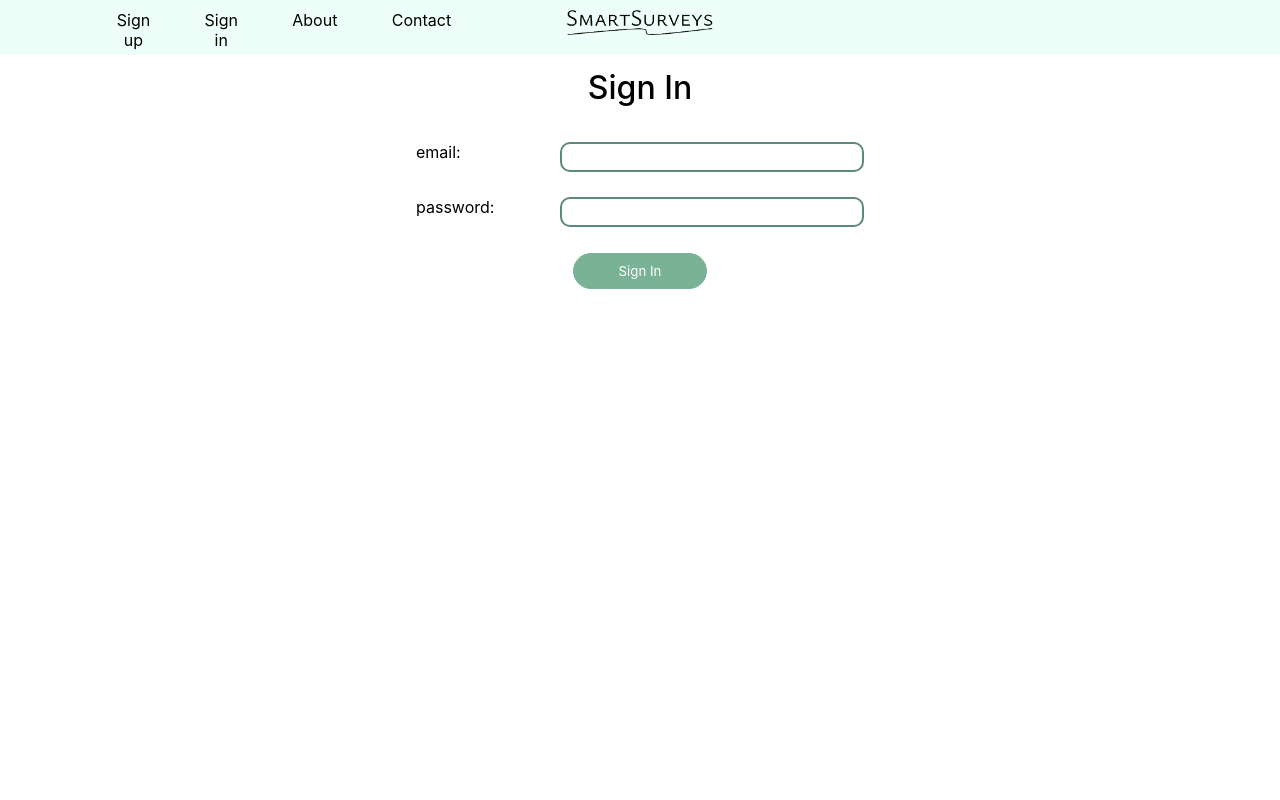
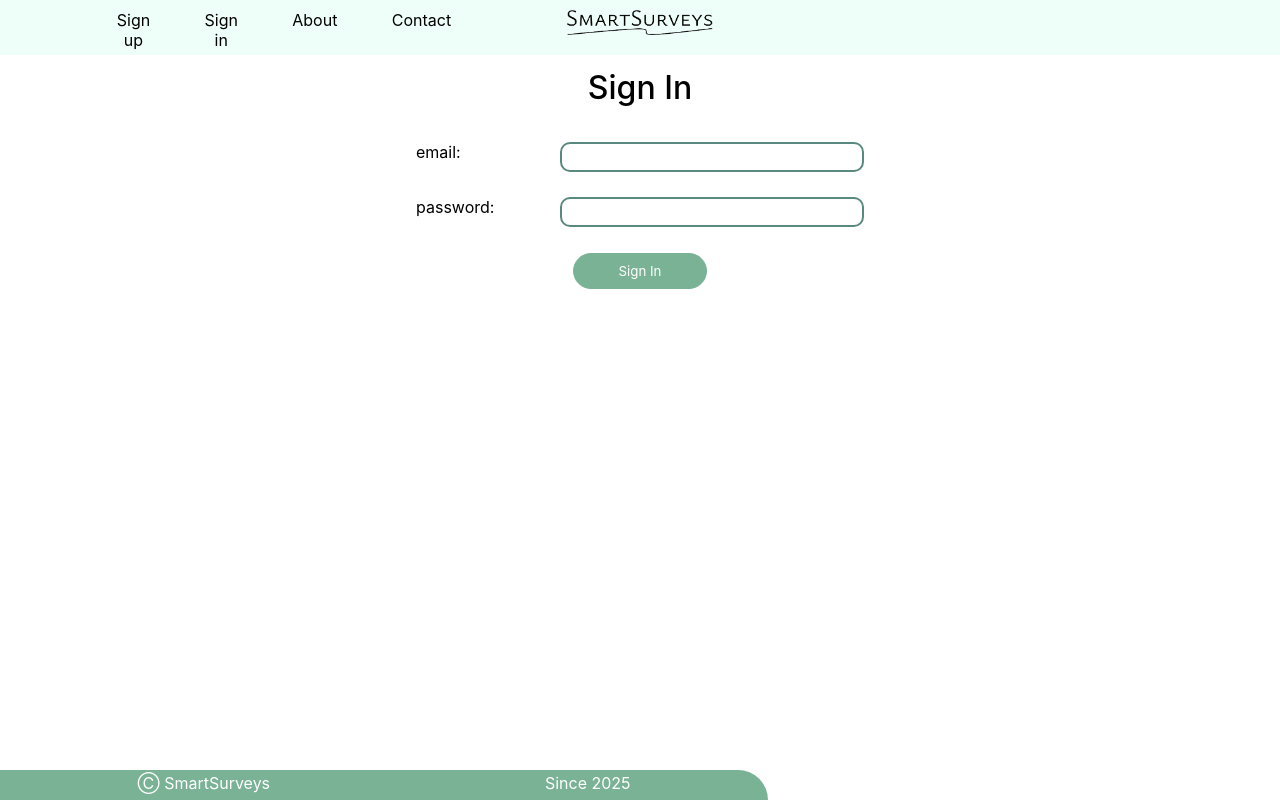
Before and after one commit to rishdor/emotional-response-recognition-in-surveys, a React (Create React App) app in the folder frontend/: page /signin in a window 1280 px wide. Built offline with nearby package versions, Linux system fonts and the light colour scheme; no server answers.

Commit message:
footer done

```diff
--- a/frontend/src/css/App.css
+++ b/frontend/src/css/App.css
@@ -82,6 +82,24 @@ h1{
   margin-top: 3%;
 }
 
+footer{
+  background-color: var(--footer_color);
+  border-radius: 0 30px 0 0;
+  text-align: center;
+  height: 30px;
+  width: 60%;
+  position: fixed;
+  bottom: 0;
+  display: flex;
+  flex-direction: row;
+  justify-content: space-around;
+}
+footer p{
+  margin-top: 3px;
+  height: 30px;
+  color: #fff;
+}
+
 @keyframes App-logo-spin {
   from {
     transform: rotate(0deg);
--- a/frontend/src/css/Dashboard.css
+++ b/frontend/src/css/Dashboard.css
@@ -6,14 +6,6 @@
     --footer_color: #7AB296;
     --button_hover_color: #5A8A7F;
   }
-
-footer{
-  height: 10vh;
-  width: 100%;
-  background-color: var(--footer_color);
-  position: absolute;
-  bottom: 1;
-}
 
 h1, h2, h3, h4, h5, h6{
     font-weight: 500;
--- a/frontend/src/css/SurveyInfo.css
+++ b/frontend/src/css/SurveyInfo.css
@@ -64,9 +64,9 @@
 .bottom_image{
   rotate: 190deg;
   height: 500px;
-  margin-top: -16%;
+  margin-top: -17%;
   margin-left: -50%;
-  margin-bottom: 5%;
+  margin-bottom: 0;
 }
 
 @media  screen and (min-width: 1920px){
--- a/frontend/src/js/App.js
+++ b/frontend/src/js/App.js
@@ -112,6 +112,11 @@ function App() {
             <Route path="/about" element={<About />} />
             <Route path="/contact" element={<Contact />} />
           </Routes>
+
+          <footer>
+            <p>Ⓒ SmartSurveys</p>
+            <p>Since 2025</p>
+          </footer>
         </div>
     </Router>
   );
```
